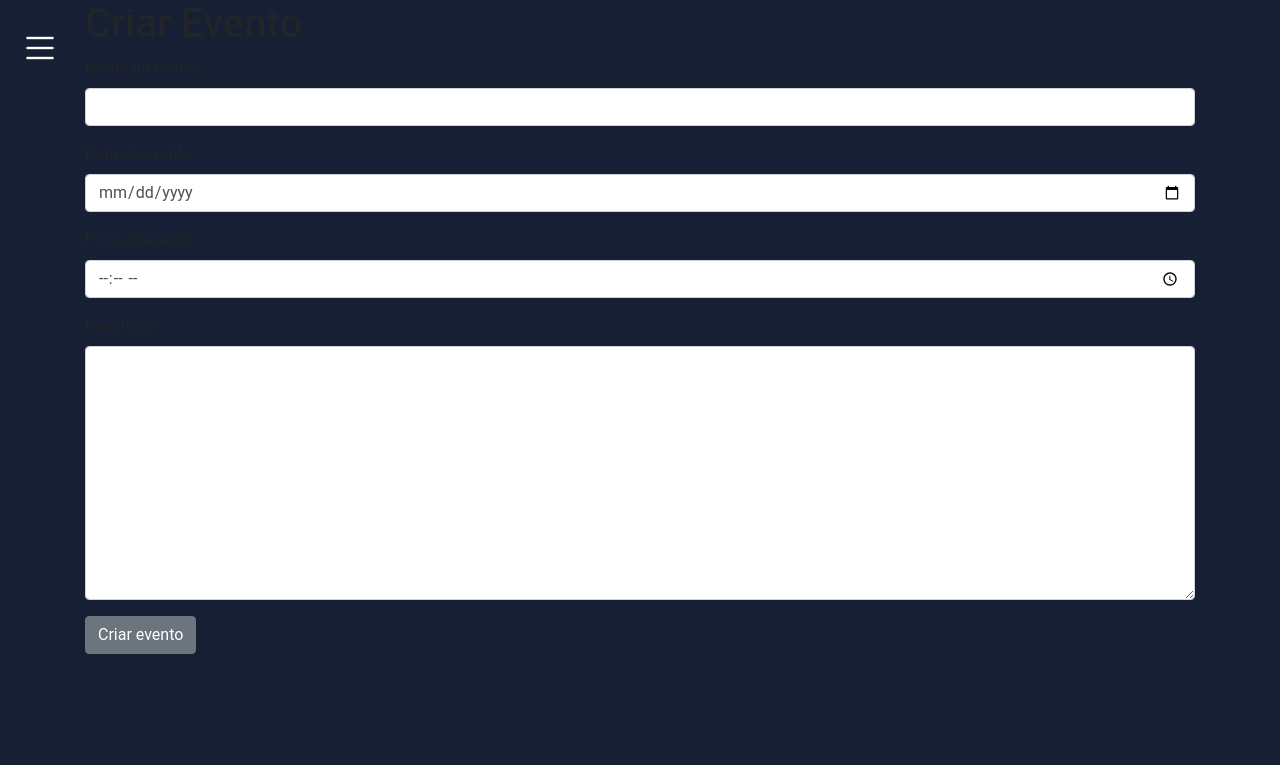
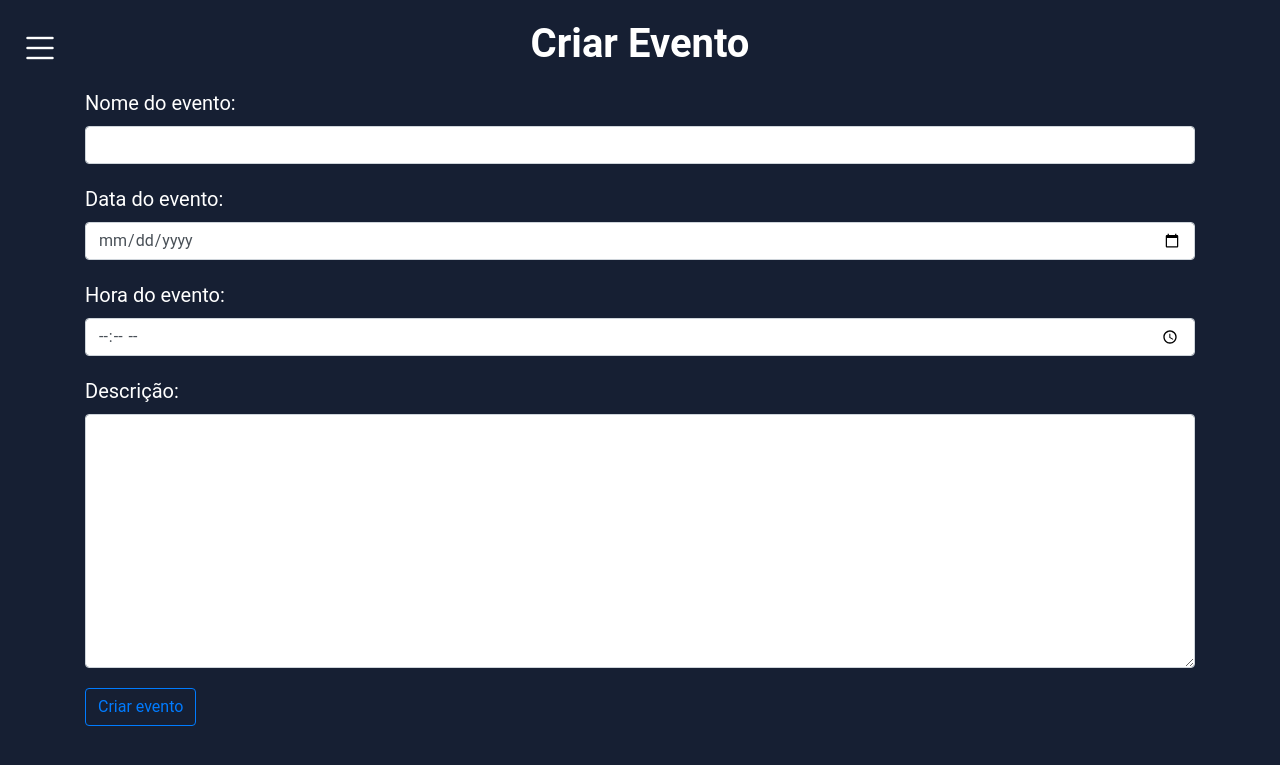
Before and after one commit to JoseBrittoo/atividadesAcademicas, a Django app: page /auth/criar_evento/ in a window 1280 px wide. Shown: the top 765 px of the page. Run offline with Django 5.2, Linux system fonts and the light colour scheme.

Commit message:
ajustes do css de criar evento

```diff
--- /dev/null
+++ b/usuarios/static/criar_evento.css
@@ -0,0 +1,15 @@
+h1{
+    text-align: center;
+    font-size: 40px;
+    font-weight: bold;
+    color: #ffff;
+    margin-top: 20px;
+    margin-bottom: 20px;
+}
+
+p{
+    font-size: 20px;
+    color: #ffff;
+    margin-top: 20px;
+    margin-bottom: 20px;
+}
--- a/usuarios/templates/criar_evento.html
+++ b/usuarios/templates/criar_evento.html
@@ -6,17 +6,17 @@
 
 {% block 'conteudo' %}
 {% include 'menu.html' %}
+<link rel="stylesheet" type="text/css" href="{% static 'criar_evento.css' %}">
 <div class="container">
     <h1> Criar Evento </h1>
 {% if submitted %}
     <p> O evento foi criado com sucesso! </p>
     {% else %}
-
         <form action="" method="POST">
             {% csrf_token %}
 
             {{ form.as_p }}
-            <input type="submit" value="Criar evento" class="btn btn-secondary">
+            <input type="submit" value="Criar evento" class="btn btn-outline-primary">
         </form>
 
 {% endif %}
```
